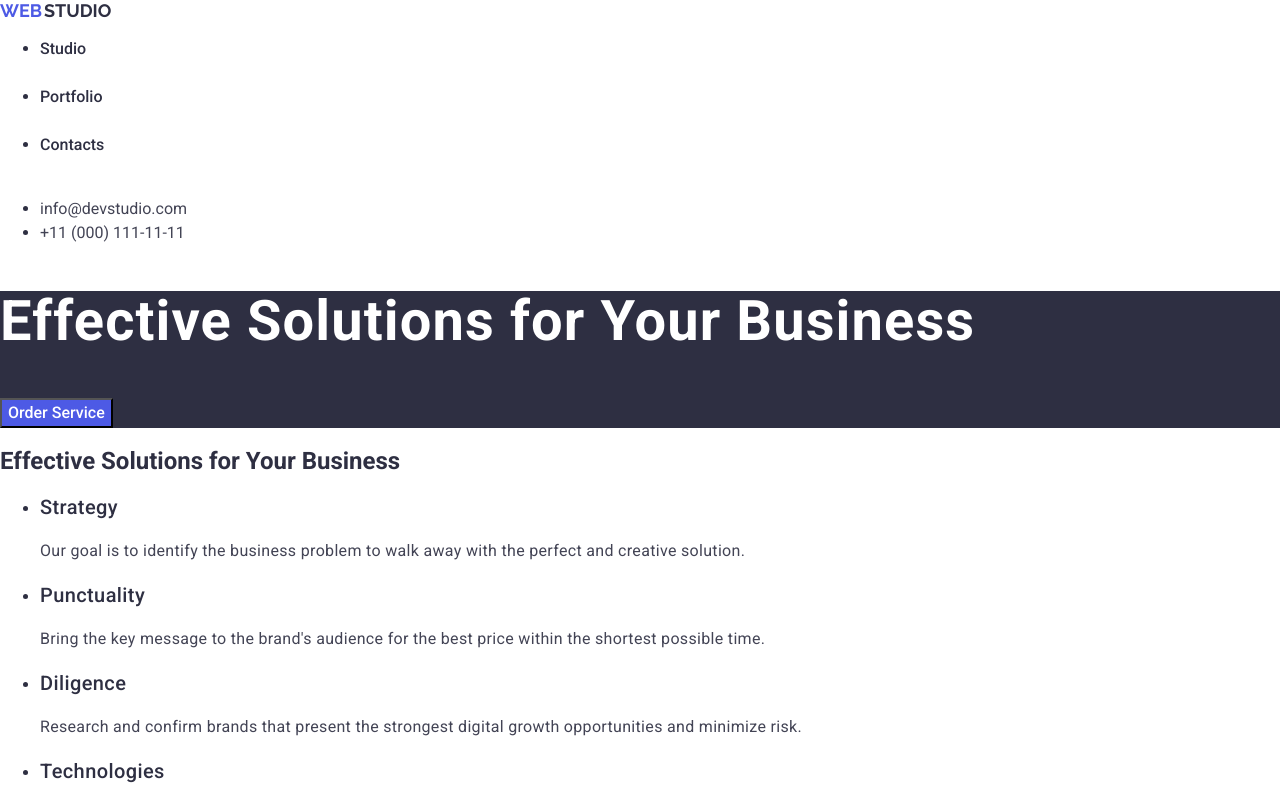
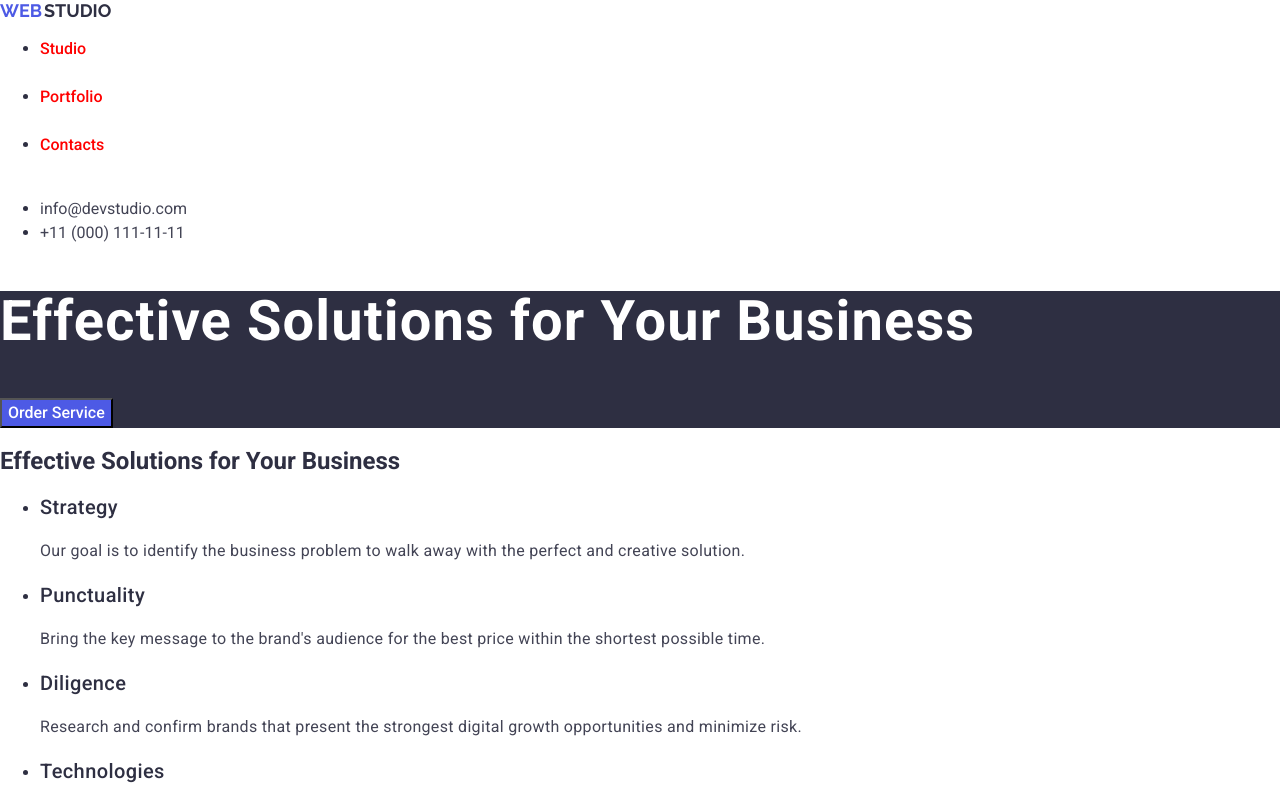
Before and after one commit to torry455/goit-markup-hw-02, a plain HTML site: page index.html in a window 1280 px wide. Shown: the top 800 px of the page. Drawn offline with nearby package versions, Linux system fonts and the light colour scheme.

Commit message:
changed css/styles.css

```diff
--- a/css/styles.css
+++ b/css/styles.css
@@ -43,7 +43,7 @@ body {
 }
 
 .nav-link {
-    color: var(--c-brand);
+    color: red;
     height: 48px;
     text-decoration: none;
     list-style: none;
```
